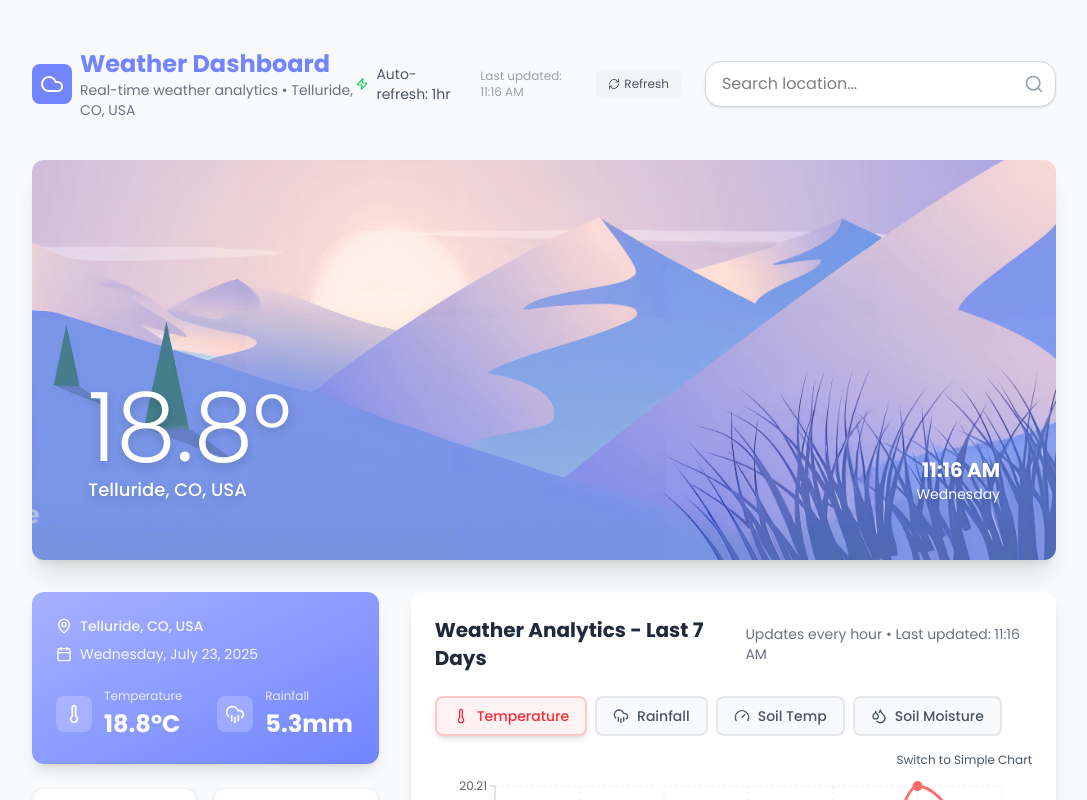
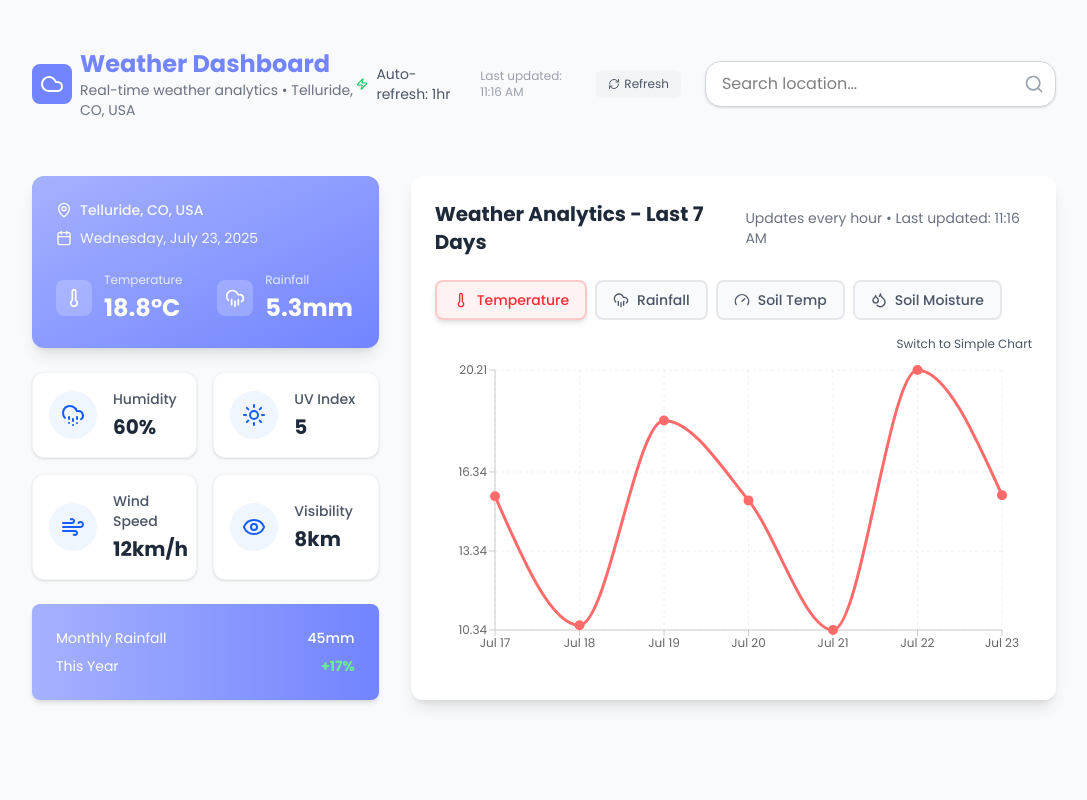
Before and after one commit to ami-inn/weather-app-mt, a Next.js app: page / in a window 1280 px wide. Shown: the top 800 px of the page, without its empty margins (96-1183 px from the left). Built offline with nearby package versions, Linux system fonts and the light colour scheme; a web font is replaced by a local one.

Commit message:
update: the dashboard image rendering

```diff
--- a/src/app/page.tsx
+++ b/src/app/page.tsx
@@ -51,37 +51,7 @@ const HomePage = () => {
       />
 
       {/* Hero Weather Section */}
-      <section className="w-full flex justify-center mt-4">
-        <div className="relative w-full max-w-7xl">
-          <Image
-            src={weatherNewImg}
-            alt="Weather"
-            className="w-full h-[300px] lg:h-[400px] object-cover rounded-xl shadow-xl"
-          />
-          {/* Left bottom: Temperature and location */}
-          <div className="absolute left-4 lg:left-14 bottom-4 lg:bottom-14 text-white">
-            <div className="text-4xl lg:text-8xl font-light font-poppins drop-shadow-lg">
-              {weatherData?.currentTemp || 13}°
-            </div>
-            <div className="text-sm lg:text-lg font-medium drop-shadow-lg">
-              {currentLocation}
-            </div>
-          </div>
-          {/* Right bottom: Time and date info */}
-          <div className="absolute right-4 lg:right-14 bottom-4 lg:bottom-14 text-right text-white">
-            <div className="text-lg lg:text-xl font-bold drop-shadow-lg">
-              {new Date().toLocaleTimeString('en-US', {
-                hour: 'numeric',
-                minute: '2-digit',
-                hour12: true
-              })}
-            </div>
-            <div className="text-sm lg:text-md drop-shadow-lg">
-              {new Date().toLocaleDateString('en-US', { weekday: 'long' })}
-            </div>
-          </div>
-        </div>
-      </section>
+
 
       {/* Dashboard Content */}
       <section className="flex flex-col xl:flex-row w-full max-w-7xl mx-auto mt-8 gap-8">
```
